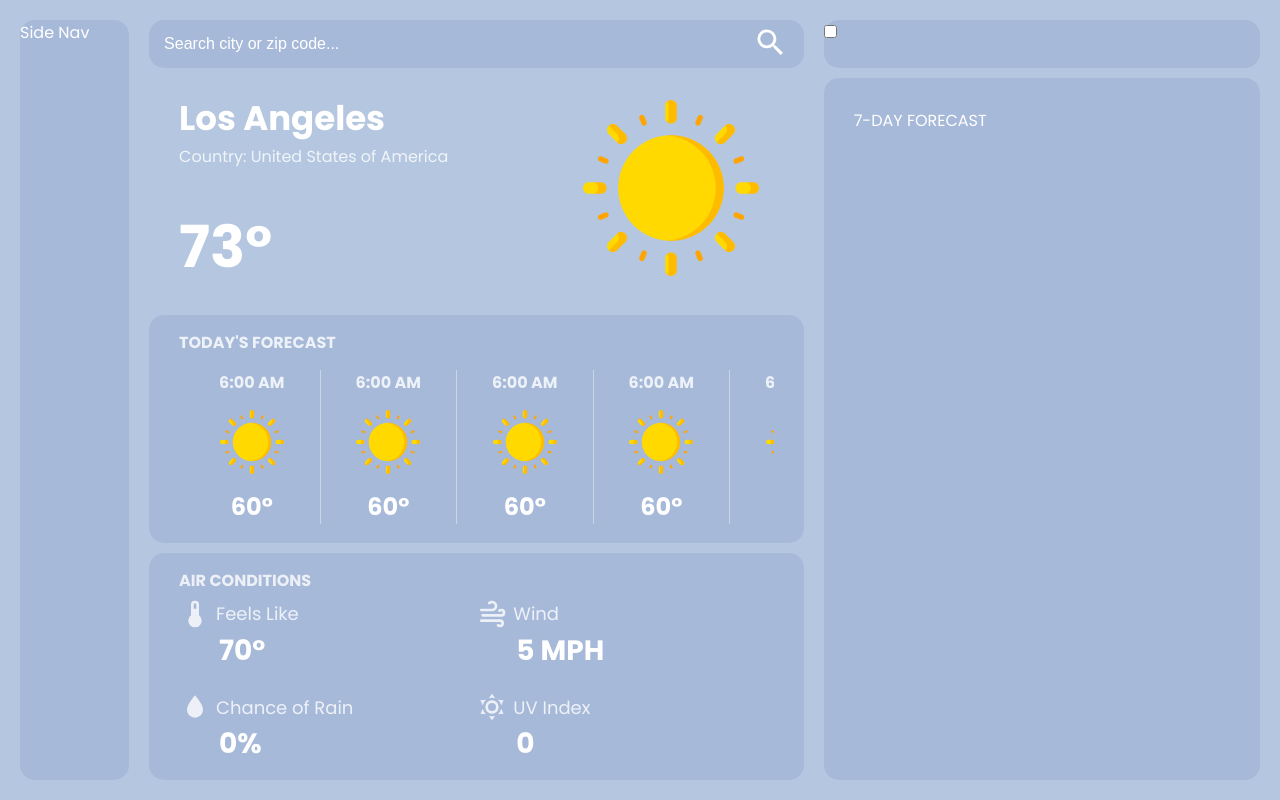
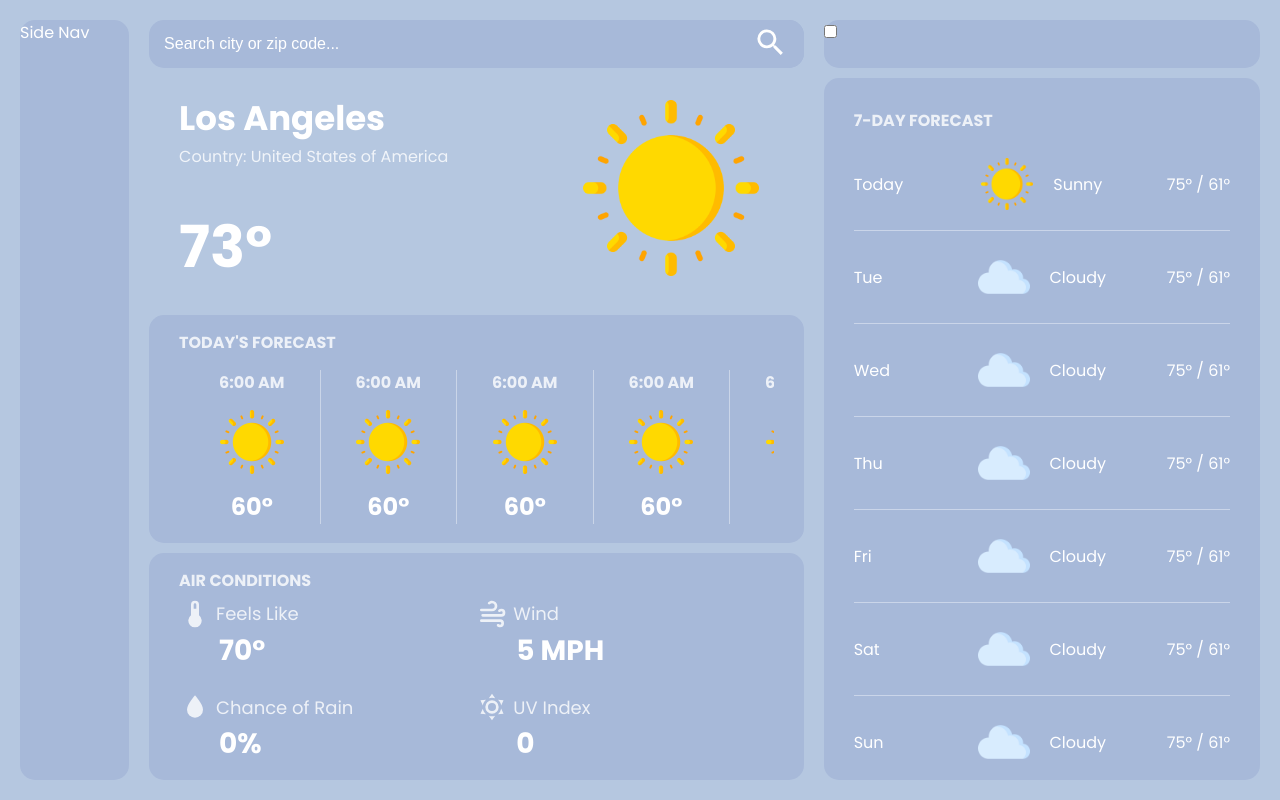
Before and after one commit to luhFraud/weather-web-app, a website built with webpack: page dist/index.html in a window 1280 px wide. Built offline with Linux system fonts and the light colour scheme; no server answers.

Commit message:
Created and styled weekly forecast div

```diff
--- a/src/style.css
+++ b/src/style.css
@@ -298,6 +298,64 @@ input[type=text] {
 /* Weather Conditions End */
 /* 7 Day Forecast Start */
 
+#current-seven-forecast-item {
+    display: flex;
+    flex-direction: column;
+    height: 100%;
+    width: 100%;
+}
 
+#current-seven-header {
+    font-weight: bold;
+    text-transform: uppercase;
+    margin-bottom: 5px;
+    opacity: .8;
+}
+
+#weekly-forecast {
+    display: flex;
+    flex-direction: column;
+    height: 100%;
+    width: 100%;
+}
+
+.day-forcast {
+    display: grid;
+    grid-template-columns: 1fr 2fr 1fr; /* Adjust the fractions to control the widths */
+    align-items: center;
+    justify-content: space-evenly;
+    padding: 10px 0; /* Optional: Add padding between rows */
+}
+
+.day-forecast-icon-condition {
+    display: flex;
+    align-items: center;
+    justify-content: center; /* Ensure the content starts from the left */
+    gap: 10px; /* Add space between the icon and text */
+    min-width: 0; /* Prevent overflow issues */
+}
+
+.weekly-forecast-icon {
+    height: 52px;
+    width: 52px;
+    margin-right: 10px;
+}
+
+.max-min-temp {
+    text-align: end;
+}
+
+.day-forcast:first-child {
+    padding-bottom: 20px;
+}
+
+.day-forcast {
+    padding: 20px 0px;
+}
+
+.day-forcast:not(:last-child) {
+    border-bottom: 1px solid rgba(255, 255, 255, 0.4);
+    padding-bottom: none;
+}
 
 /* 7 Day Forecast End */
```
Also changed, not shown: dist/index.html, dist/main.js.
